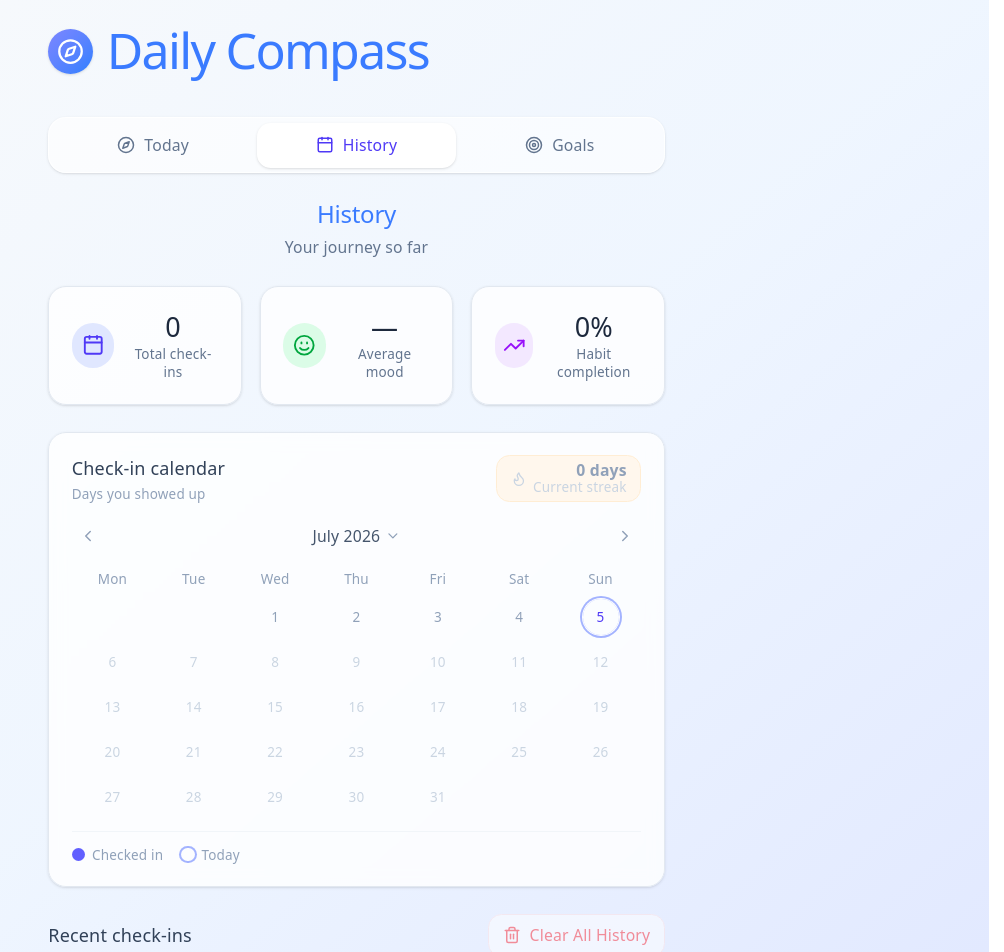
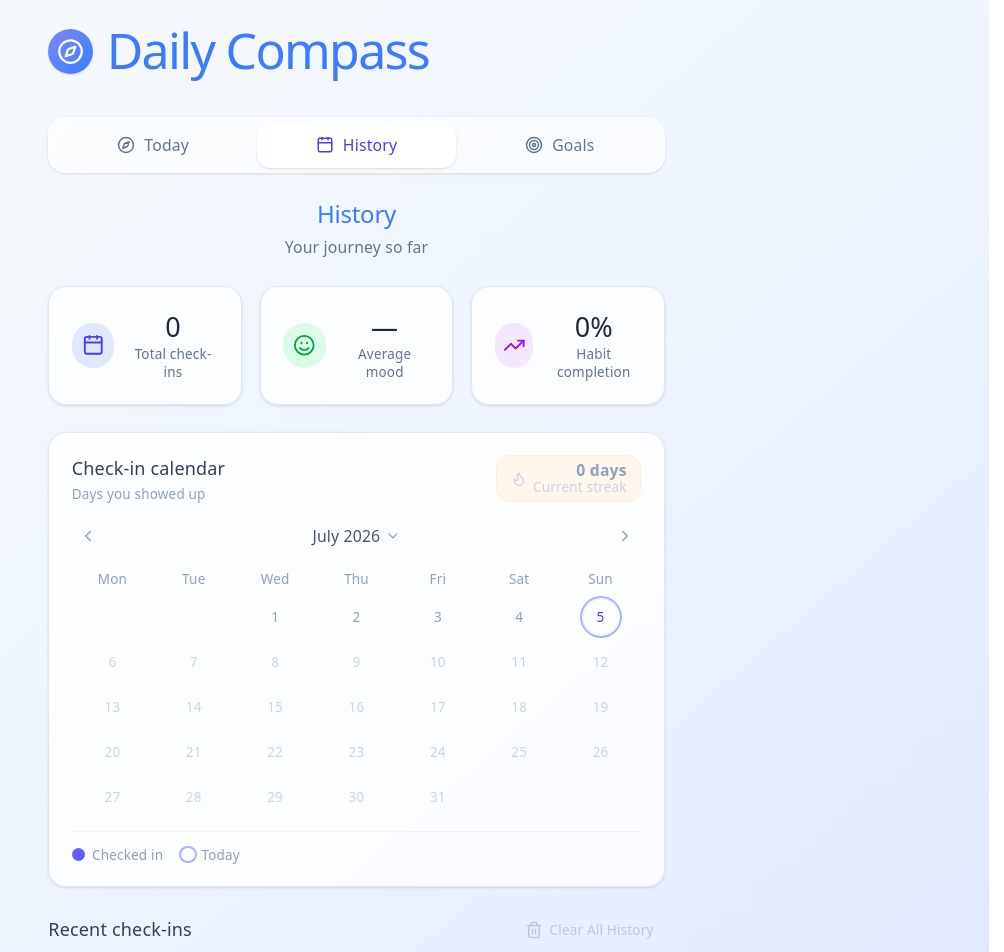
Before and after one commit to kianakermani/daily-compass, a React (Vite) app in the folder frontend/: page /history in a window 1280 px wide. Shown: the top 952 px of the page, without its empty margins (276-1280 px from the left). Built offline with nearby package versions, Linux system fonts and the light colour scheme.

Commit message:
change clear all history style button

```diff
--- a/frontend/src/pages/History.tsx
+++ b/frontend/src/pages/History.tsx
@@ -64,7 +64,7 @@ export default function History() {
             type="button"
             onClick={() => setIsClearHistoryConfirmOpen(true)}
             disabled={checkins.length === 0}
-            className="inline-flex w-full cursor-pointer items-center justify-center gap-2 rounded-xl border border-red-100 bg-white px-3 py-2 text-sm font-medium text-red-500 transition-colors hover:border-red-200 hover:bg-red-50 disabled:cursor-not-allowed disabled:opacity-50 sm:w-auto"
+            className="inline-flex w-full sm:w-auto cursor-pointer items-center justify-center gap-1.5 px-2.5 py-1.5 text-xs font-medium text-slate-400 hover:text-red-500 hover:bg-red-50/50 rounded-lg transition-colors disabled:cursor-not-allowed disabled:opacity-50"
           >
             <Trash2 className="h-4 w-4" />
             Clear All History
```
